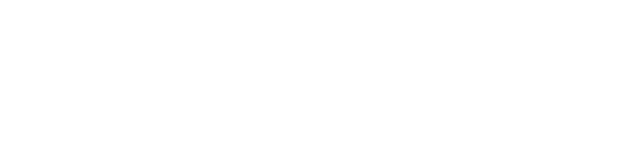
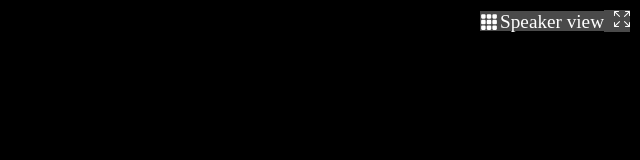
Before and after one commit to VincenzoMinardi/html-css-zoom, a plain HTML site: page index.html in a window 1280 px wide. Shown: the whole page, without its empty margins (640-1280 px from the left). Drawn offline with Linux system fonts and the light colour scheme.

Commit message:
completed nav

```diff
--- a/assets/style.css
+++ b/assets/style.css
@@ -0,0 +1,54 @@
+*{
+    margin: 0;
+    padding: 0;
+    box-sizing: border-box;
+}
+
+html{
+    background-color: black;
+    height: 100vh;
+}
+
+.container{
+    max-width: 1000px;
+    margin-inline: auto;
+    padding-inline: 3px;
+}
+/* nav */
+nav{
+
+    background-color: black;
+}
+
+.container-nav{
+    display: flex;
+    justify-content: flex-end;
+    align-items: center;
+    padding: 10px;
+    padding-left: 10px;
+    font-size: 1.2rem;
+}
+
+.container-icon2{
+    padding-left: 10px;
+}
+
+span{
+    color: white;
+}
+
+.icon{
+   padding-top: 2px;
+   padding-right: 2px;
+}
+
+.container-icon {
+    height: 20px;
+    background-color: #4a4a4a;
+    display: flex;
+}
+
+.container-icon2{
+
+    background-color: #4a4a4a;
+}
--- a/index.html
+++ b/index.html
@@ -4,10 +4,28 @@
     <meta charset="UTF-8">
     <meta http-equiv="X-UA-Compatible" content="IE=edge">
     <meta name="viewport" content="width=device-width, initial-scale=1.0">
-    <link rel="stylesheet" href="/assets/style.css">
+    <link rel="stylesheet" href="assets/style.css">
     <title>Zoom</title>
 </head>
 <body>
+    <nav>
+        <div class="container-nav">
+            <div class="container-icon">
+                <img class="icon" src="img/grid-3x3-gap-fill.svg"alt="square">
+                <span>Speaker view</span>
+            </div>
+
+            <div class="container-icon2" >
+                <img class=" icon2" src="img/arrows-fullscreen.svg" alt="">
+            </div>
+        </div>
+    </nav>
+
+    <div class="container">
+
+
+
+    </div>
 
 </body>
 </html>
```
